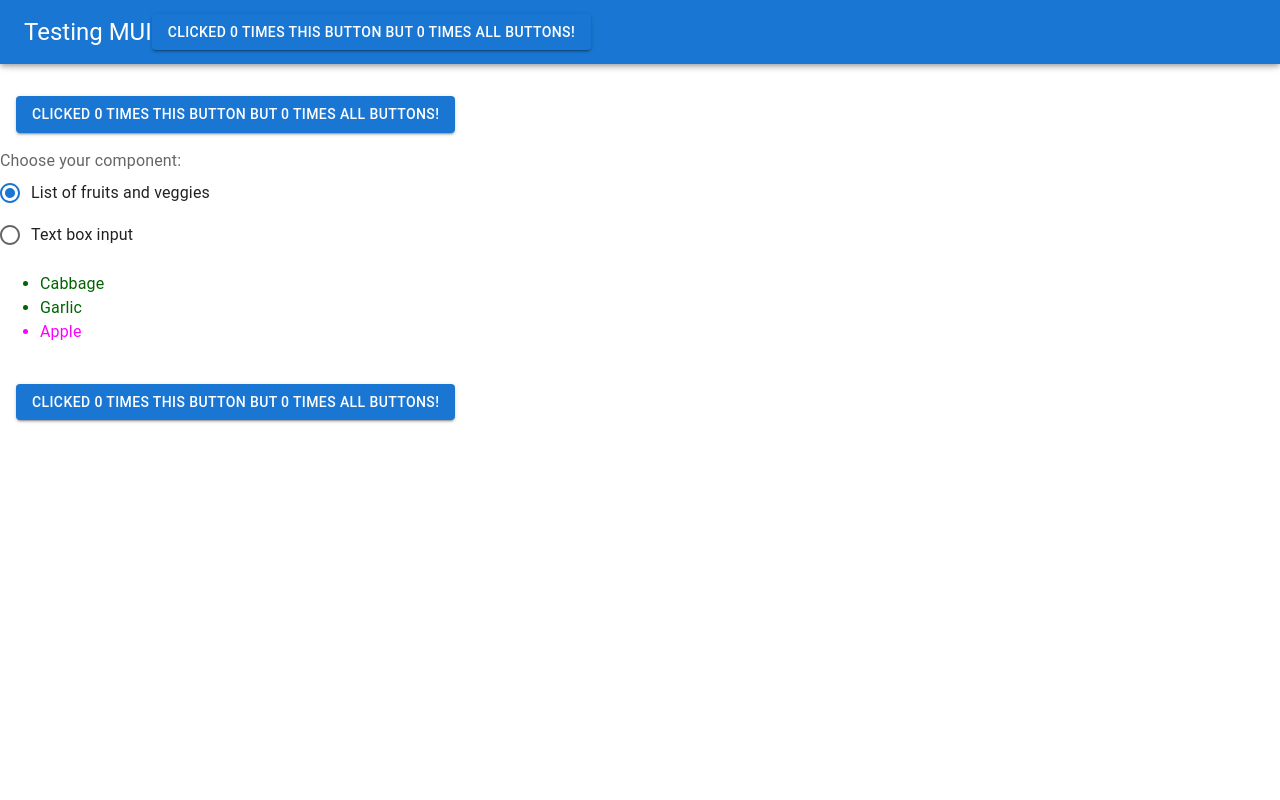
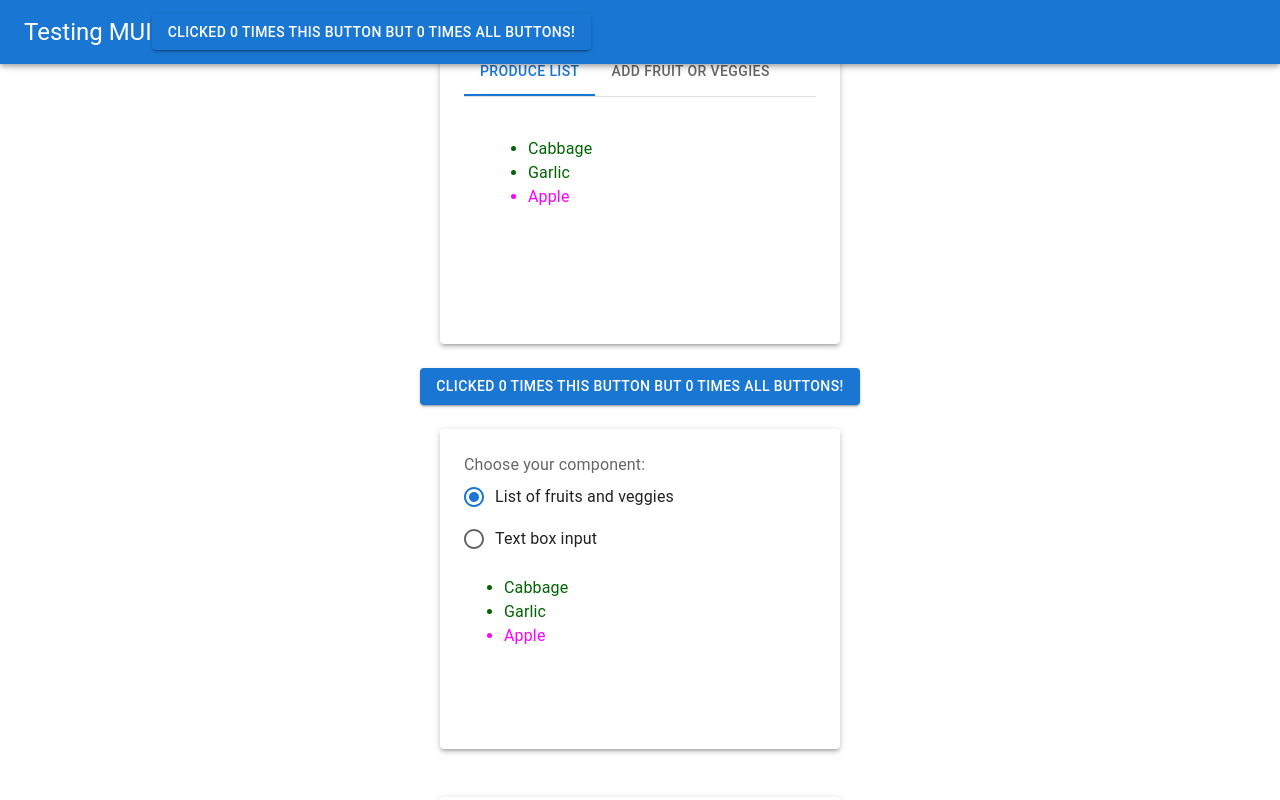
Before and after one commit to salevil/testing-mui, a React (Create React App) app: page / in a window 1280 px wide. Shown: the top 800 px of the page. Built offline with nearby package versions, Linux system fonts and the light colour scheme.

Commit message:
Last updates on this laptop

```diff
--- a/src/App.js
+++ b/src/App.js
@@ -1,11 +1,13 @@
 import React, {useState}from "react";
 import TextField from "@mui/material/TextField";
 import FruitOrVeggie from "./components/fruitsOrVeggies";
+import Panel from "./components/panel";
 import { createTheme, ThemeProvider } from '@mui/material/styles';
 import { CssBaseline, Box} from "@mui/material";
 import MyButton from "./components/myButton";
 import Header from "./components/header";
 import ControlledRadioButtonGroup from "./components/radioButton"
+import ComponentTabs from "./components/componentTabs";
 
 function App() {
   const theme = createTheme();
@@ -16,13 +18,23 @@
       setValue(event.target.value);
   };
 
+  const appLayout = {
+    display: 'flex',
+    flexDirection: 'column',
+    justifyContent: 'center',
+    alignItems: 'center'
+  };
+
 return (
     <ThemeProvider theme={theme}>
       <CssBaseline />
-      <Header globalCount={globalCount} setGlobalCount={setGlobalCount}/>
-      <Box m={2} pt={10}>
+      <Header globalCount={globalCount} setGlobalCount={setGlobalCount} enableStickyHeader/>
+      <div style={appLayout}>
+        <Panel>
+        <ComponentTabs />
+        </Panel>
           <MyButton globalCount={globalCount} setGlobalCount={setGlobalCount} />
-      </Box>
+        <Panel>
           <ControlledRadioButtonGroup value={value} onChange={handleChange}/>
           <div>
             {value=== "List" ?(<FruitOrVeggie />) : (<TextField
@@ -32,6 +44,23 @@
                 rows={5}
               />)}
           </div>
+        </Panel>
+        <Panel>
+        <ComponentTabs />
+        </Panel>
+          <MyButton globalCount={globalCount} setGlobalCount={setGlobalCount} />
+        <Panel>
+          <ControlledRadioButtonGroup value={value} onChange={handleChange}/>
+          <div>
+            {value=== "List" ?(<FruitOrVeggie />) : (<TextField
+                label="Enter text here:"
+                variant="filled"
+                multiline
+                rows={5}
+              />)}
+          </div>
+        </Panel>
+      </div>
       <Box m={2} pt={3}>
         <MyButton globalCount={globalCount} setGlobalCount={setGlobalCount} />
       </Box>
--- /dev/null
+++ b/src/components/componentTabs.js
@@ -0,0 +1,66 @@
+import * as React from 'react';
+import TextField from "@mui/material/TextField";
+import FruitOrVeggie from "./fruitsOrVeggies";
+import PropTypes from 'prop-types';
+import Tabs from '@mui/material/Tabs';
+import Tab from '@mui/material/Tab';
+import Typography from '@mui/material/Typography';
+import Box from '@mui/material/Box';
+
+function TabPanel(props) {
+  const { children, value, index, ...other } = props;
+
+  return (
+    <div
+      role="tabpanel"
+      hidden={value !== index}
+      id={`simple-tabpanel-${index}`}
+      aria-labelledby={`simple-tab-${index}`}
+      {...other}
+    >
+      {value === index && (
+        <Box sx={{ p: 3 }}>
+          <Typography>{children}</Typography>
+        </Box>
+      )}
+    </div>
+  );
+}
+
+TabPanel.propTypes = {
+  children: PropTypes.node,
+  index: PropTypes.number.isRequired,
+  value: PropTypes.number.isRequired,
+};
+
+function a11yProps(index) {
+  return {
+    id: `simple-tab-${index}`,
+    'aria-controls': `simple-tabpanel-${index}`,
+  };
+}
+
+export default function BasicTabs() {
+  const [value, setValue] = React.useState(0);
+
+  const handleChange = (event, newValue) => {
+    setValue(newValue);
+  };
+
+  return (
+    <Box sx={{ width: '100%' }}>
+      <Box sx={{ borderBottom: 1, borderColor: 'divider' }}>
+        <Tabs value={value} onChange={handleChange} aria-label="basic tabs example">
+          <Tab label="Produce List" {...a11yProps(0)} />
+          <Tab label="Add Fruit or Veggies" {...a11yProps(1)} />
+        </Tabs>
+      </Box>
+      <TabPanel value={value} index={0}>
+        <FruitOrVeggie />
+      </TabPanel>
+      <TabPanel value={value} index={1}>
+        <TextField />
+      </TabPanel>
+    </Box>
+  );
+}
--- /dev/null
+++ b/src/components/panel.js
@@ -0,0 +1,18 @@
+import React from 'react';
+import { Paper } from '@mui/material';
+
+
+const panelStyling = {
+    display: 'flex',
+    justifyContent: 'center',
+    alignItems: 'center',
+    height: '50vh'
+    };
+
+export default function Panel(props) {
+    return (
+                <Paper elevation={3} style={{ width: '400px', minHeight: '320px', padding: '24px', margin: '24px'}}>
+                    {props.children}
+                </Paper>
+    );
+}
```
Also changed, not shown: src/components/header.js (+4 -4 lines), picture/img0.jpg (added). Lines whose indentation alone changed are shown as unchanged.
